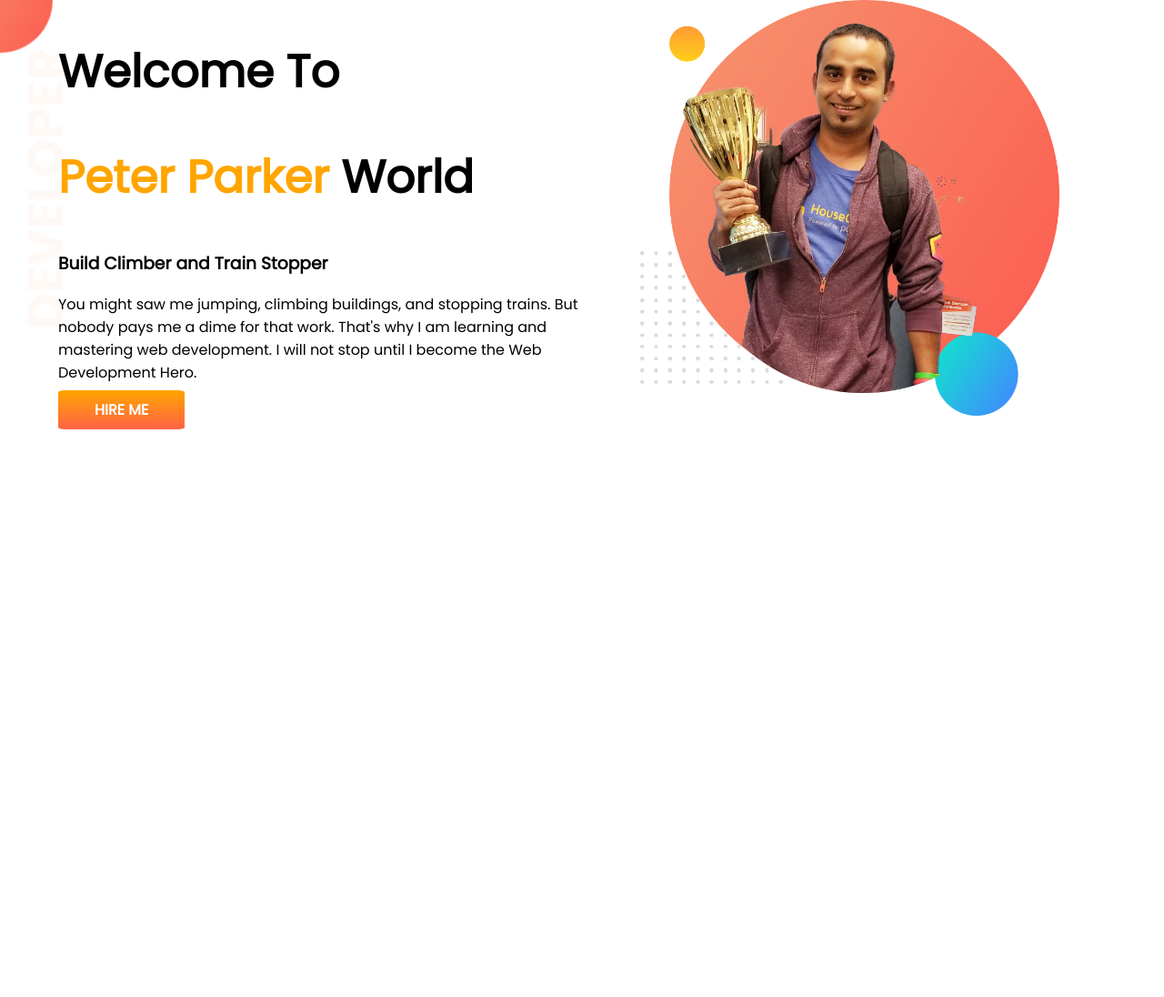
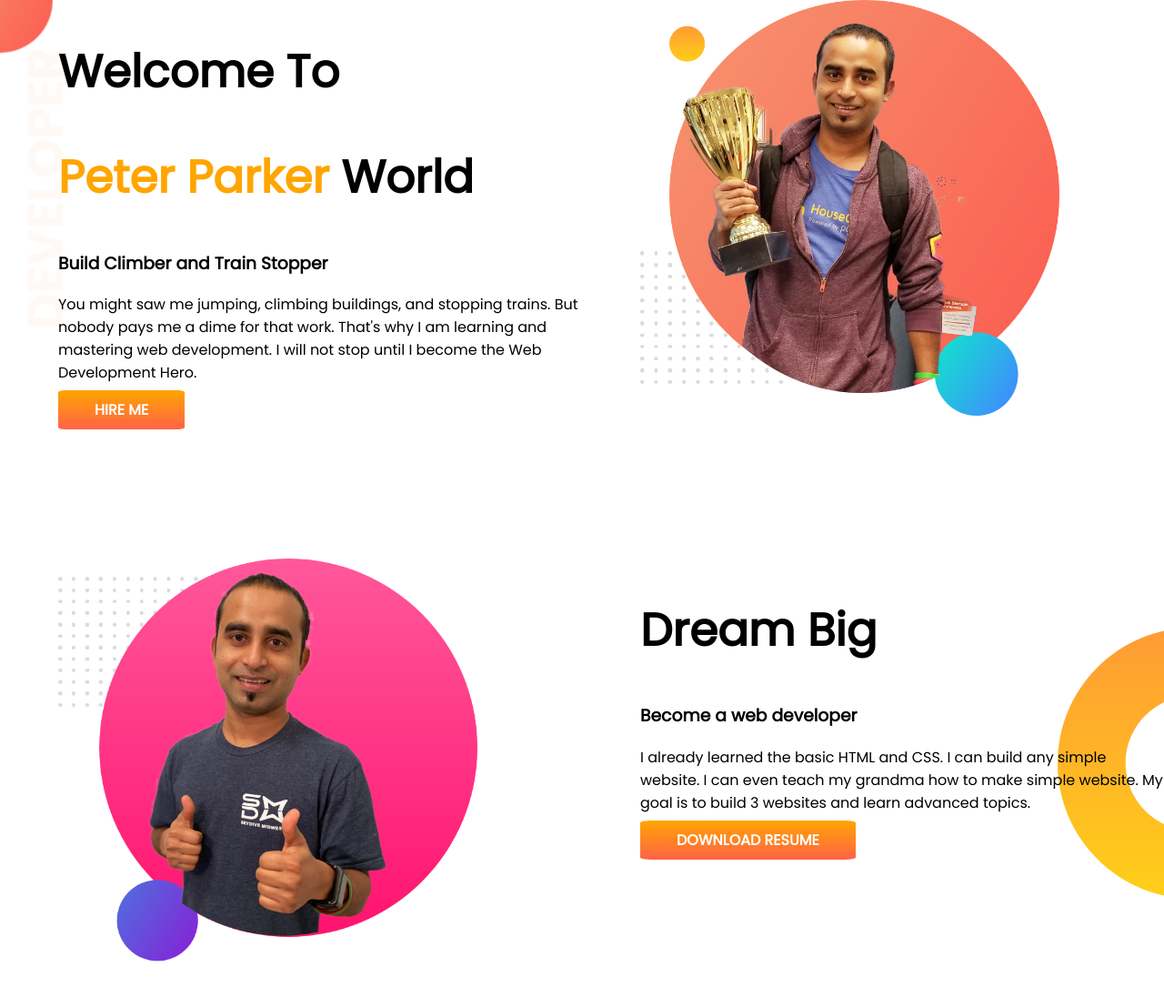
Before and after one commit to IFTY01/practice-portfolio, a plain HTML site: page index.html in a window 1280 px wide. Shown: the whole page at 91% size. Before the commit the page ends 800 px from the top, so only its background shows below. Drawn offline with Linux system fonts and the light colour scheme.

Commit message:
second-section complete

```diff
--- a/index.html
+++ b/index.html
@@ -23,5 +23,17 @@
             <img  src="images/jhankar.png" alt="jhankar photo">
         </div>
     </section>
+    <section class="right-image">
+        <div class="half-width">
+            <img src="images/jhankar2.png" alt="jhankar2">
+        </div>
+        <div class="half-width">
+            <h1>Dream Big</h1>
+            <h3>Become a web developer</h3>
+            <p>I already learned the basic HTML and CSS. I can build any simple website. I can even teach my grandma how to make simple website. My goal is to build 3 websites and learn advanced topics.</p>
+            <a class="button" target="blank" href="#">DOWNLOAD RESUME</a>
+        </div>
+    </section>
+
 </body>
 </html>
--- a/style.css
+++ b/style.css
@@ -4,6 +4,7 @@ body{
 }
 section{
     display: flex;
+    margin-bottom: 150px;
 }
 h1{
     font-size: 50px;
@@ -30,3 +31,8 @@ h1{
     background-image: url(images/top-banner.png);
     background-repeat: no-repeat;
 }
+.right-image{
+    background-image: url(images/dream-bg.png);
+    background-repeat: no-repeat;
+    background-position: right;
+}
```
